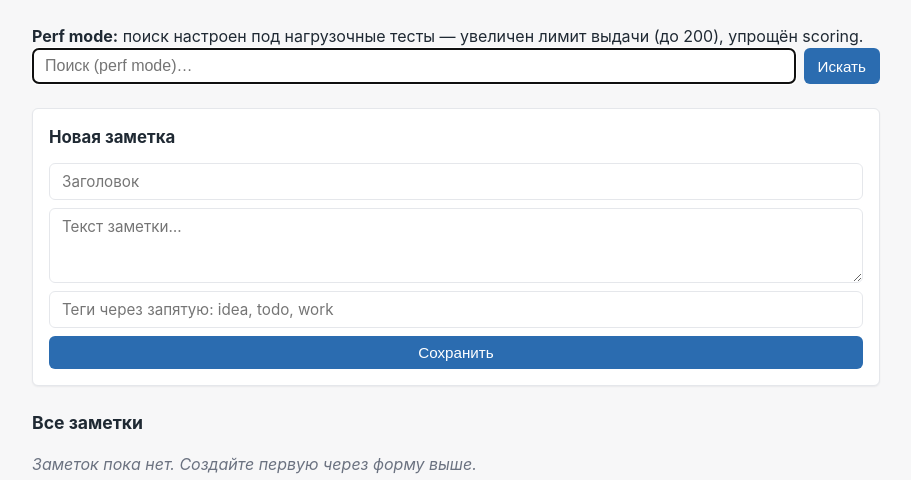
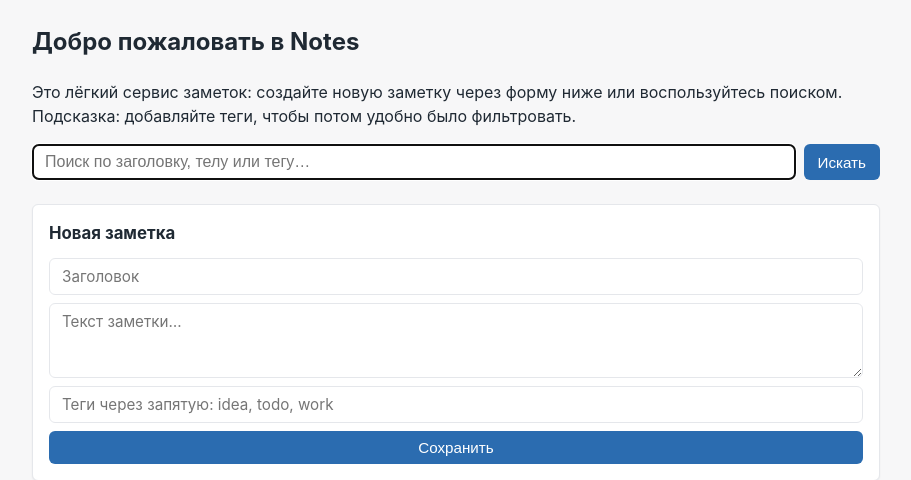
Before and after one commit to aud1tore4/git-bootcamp-day-4, a Flask app: page / in a window 1280 px wide. Shown: the part 51-531 px from the top of the page, without its empty margins (184-1095 px from the left). Run offline with Flask 3, Linux system fonts and the light colour scheme; data that the repository does not hold is empty.

Commit message:
fix(prod): tighten timeouts, harden Dockerfile, add welcome banner

```diff
--- a/webapp/templates/index.html
+++ b/webapp/templates/index.html
@@ -4,16 +4,22 @@
 {% block title %}Notes — список заметок{% endblock %}
 
 {% block content %}
-  <section class="search search--perf">
-    <div class="search__perf-banner">
-      <b>Perf mode:</b> поиск настроен под нагрузочные тесты — увеличен лимит выдачи (до 200), упрощён scoring.
-    </div>
+  <section class="welcome">
+    <h2 class="welcome__title">Добро пожаловать в Notes</h2>
+    <p class="welcome__lead">
+      Это лёгкий сервис заметок: создайте новую заметку через форму ниже или
+      воспользуйтесь поиском. Подсказка: добавляйте теги, чтобы потом удобно
+      было фильтровать.
+    </p>
+  </section>
+
+  <section class="search">
     <form method="get" action="{{ url_for('notes.index') }}" class="search__form">
       <input
         type="search"
         name="q"
         value="{{ query }}"
-        placeholder="Поиск (perf mode)…"
+        placeholder="Поиск по заголовку, телу или тегу…"
         class="search__input"
       >
       <button type="submit" class="search__submit">Искать</button>
@@ -21,7 +27,7 @@
 
     {% if query %}
       <p class="search__summary">
-        Perf-режим. Найдено: <b>{{ hits|length }}</b> (лимит 200).
+        Найдено заметок по запросу «{{ query }}»: <b>{{ hits|length }}</b>.
       </p>
     {% endif %}
   </section>
```
Also changed, not shown: webapp/config.py (+5 -5 lines), webapp/services.py (+21 -12 lines), 1 other file.
